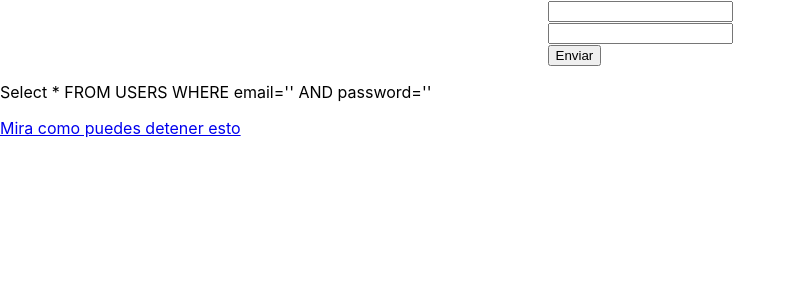
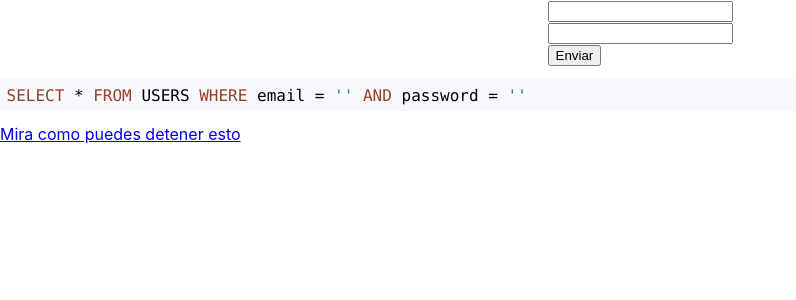
Before and after one commit to xlucasve/SQL-Injection-Site, a React (Create React App) app in the folder injection-site/: page / in a window 1280 px wide. Shown: the top 300 px of the page, without its empty margins (0-796 px from the left). Built offline with nearby package versions, Linux system fonts and the light colour scheme.

Commit message:
Añadido vista previa de query SQL

```diff
--- a/injection-site/package.json
+++ b/injection-site/package.json
@@ -10,6 +10,7 @@
     "react-dom": "^18.2.0",
     "react-router-dom": "^6.16.0",
     "react-scripts": "5.0.1",
+    "react-syntax-highlighter": "^15.5.0",
     "web-vitals": "^2.1.4"
   },
   "scripts": {
--- a/injection-site/src/components-all/information/pages/information.js
+++ b/injection-site/src/components-all/information/pages/information.js
@@ -10,6 +10,7 @@ const Information = () => {
         solicitudes a la base de datos con variables, que son escritras por los
         usuarios del sistema, enviadas en formato String.
       </p>
+
       <Link to="/">Realiza ataques SQL aquí</Link>
     </div>
   );
--- a/injection-site/src/components-all/login-test/pages/login-site.js
+++ b/injection-site/src/components-all/login-test/pages/login-site.js
@@ -3,11 +3,13 @@ import { Link } from "react-router-dom";
 
 import login from "../../api/login-api";
 import "./login.css";
-import Information from "../../information/pages/information";
+import SyntaxHighlighter from "react-syntax-highlighter";
+import { docco } from "react-syntax-highlighter/dist/esm/styles/hljs";
 
 const LoginTest = () => {
   const [email, setEmail] = useState("");
   const [pass, setPass] = useState("");
+  const texto = `SELECT * FROM USERS WHERE email = '${email}' AND password = '${pass}'`;
 
   const loginSubmitHandler = async (event) => {
     event.preventDefault();
@@ -40,9 +42,9 @@ const LoginTest = () => {
           <button type="submit">Enviar</button>
         </form>
       </div>
-      <p>
-        Select * FROM USERS WHERE email='{email}' AND password='{pass}'
-      </p>
+      <SyntaxHighlighter language="sql" style={docco}>
+        {texto}
+      </SyntaxHighlighter>
 
       <Link to="/info">Mira como puedes detener esto</Link>
     </div>
```
Also changed, not shown: 1 other file (tests, documents, lock files or other folders).
